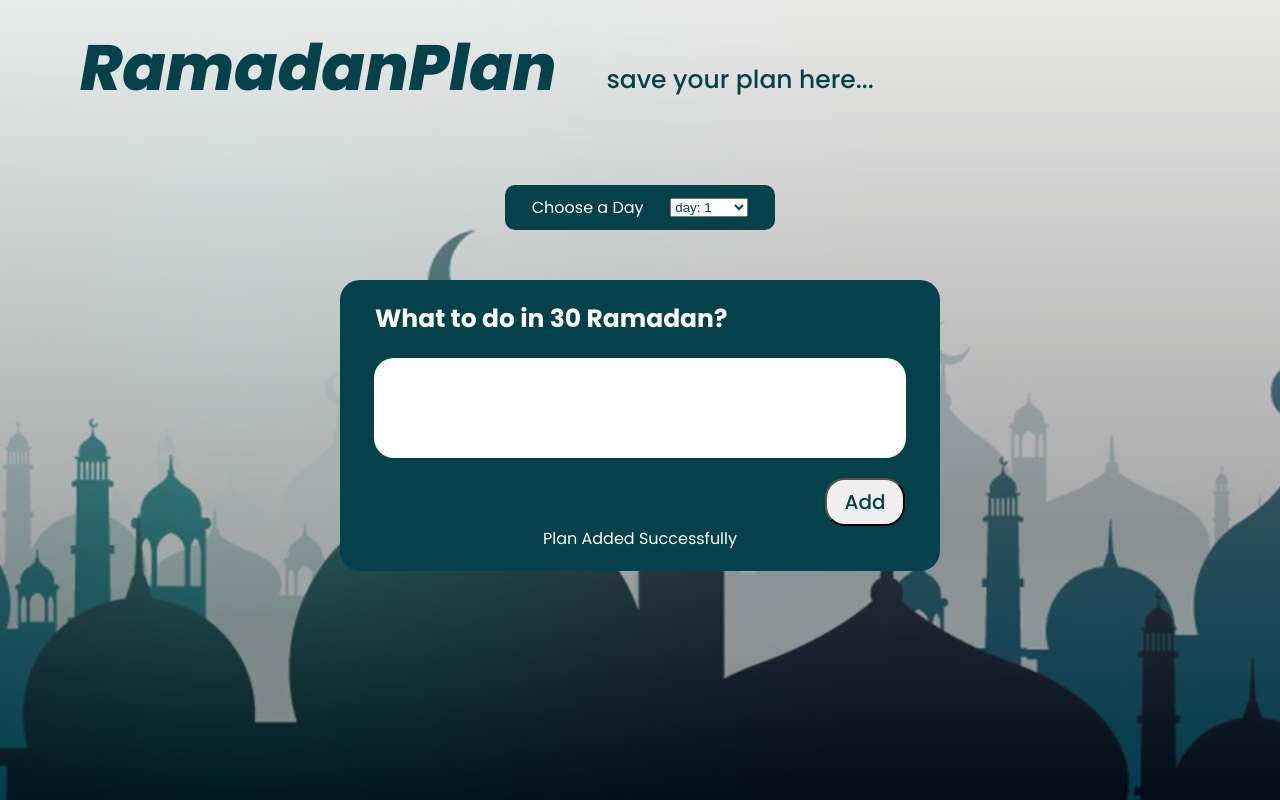
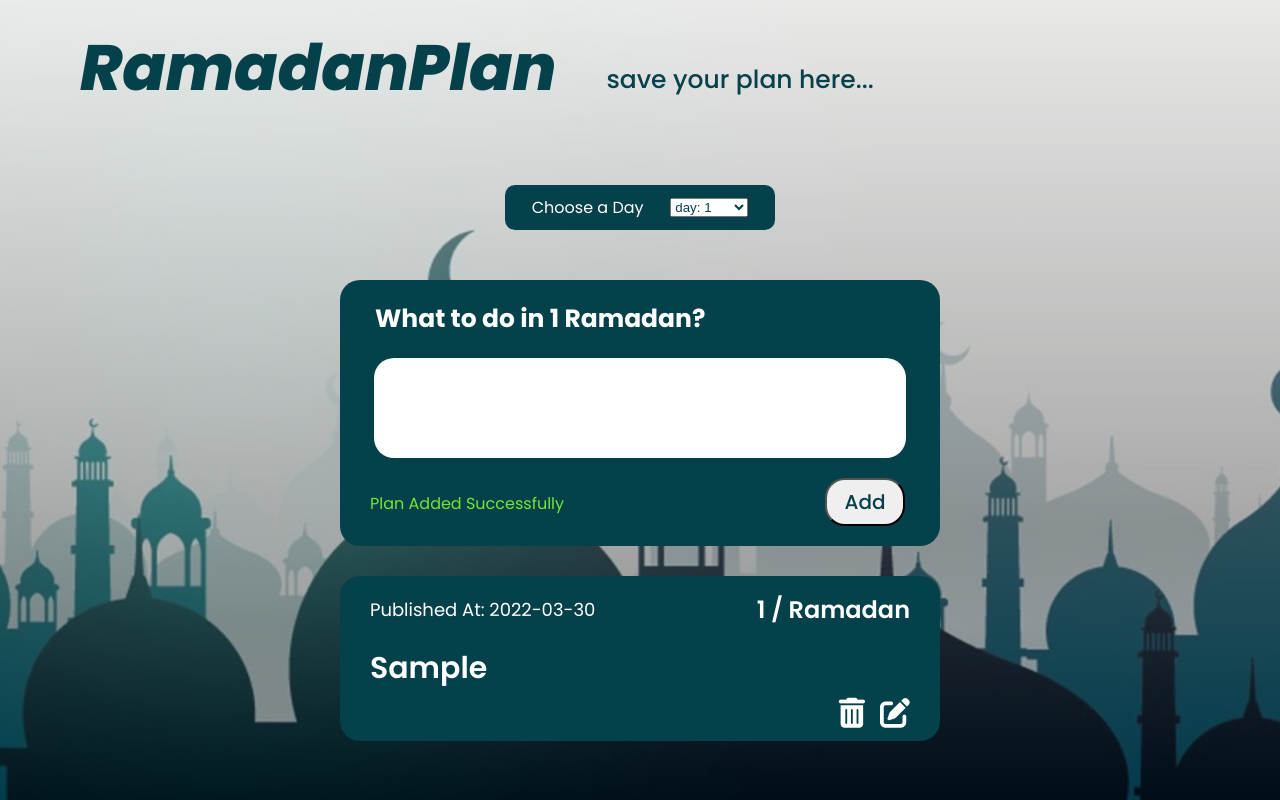
Before and after one commit to GSG-G11/Ramadan-Plan, a React (Create React App) app: page / in a window 1280 px wide. Both pictures are taken after typing "Sample" into the empty fields and a click on the button "Add". Built offline with nearby package versions, Linux system fonts and the light colour scheme.

Commit message:
handle add plan Relates #5

```diff
--- a/public/index.html
+++ b/public/index.html
@@ -8,11 +8,15 @@
       name="description"
       content="Web site created using create-react-app"
     />
+    <script
+      src="https://kit.fontawesome.com/57c783de70.js"
+      crossorigin="anonymous"
+    ></script>
     <!-- <link rel="apple-touch-icon" href="%PUBLIC_URL%/logo192.png" /> -->
-      <!-- <link rel="manifest" href="%PUBLIC_URL%/manifest.json" /> -->
-      <title>Ramadan-Plan</title>
+    <!-- <link rel="manifest" href="%PUBLIC_URL%/manifest.json" /> -->
+    <title>Ramadan-Plan</title>
   </head>
   <body>
     <div id="root"></div>
-   </body>
+  </body>
 </html>
--- a/src/App.css
+++ b/src/App.css
@@ -44,6 +44,7 @@ textarea {
   margin-top: 50px;
 }
 .textarea-container {
+  position: relative;
   border-radius: 20px;
   background-color: #05414a;
   color: #fff;
@@ -59,6 +60,11 @@ textarea {
   font-weight: bold;
   font-size: 25px;
   align-self: flex-start;
+}
+.textarea-container p {
+  position: absolute;
+  bottom: 30px;
+  left: 30px;
 }
 .textarea-container textarea {
   margin-top: 20px;
@@ -97,3 +103,47 @@ textarea {
   font-family: Arial;
   color: #05414a;
 }
+
+.cards-container {
+  margin-top: 30px;
+  display: flex;
+  flex-direction: column-reverse;
+}
+.card {
+  margin-bottom: 20px;
+  position: relative;
+  display: flex;
+  width: 600px;
+  background-color: #05414a;
+  border-radius: 20px;
+  color: #fff;
+  padding: 20px 30px;
+  padding-bottom: 50px;
+}
+
+.published-at {
+  position: absolute;
+  left: 30px;
+  font-size: 18px;
+}
+.date {
+  position: absolute;
+  right: 30px;
+  top: 16px;
+  font-size: 24px;
+  font-weight: 600;
+}
+.text {
+  margin-top: 50px;
+  font-size: 30px;
+  font-weight: 600;
+}
+.icons {
+  position: absolute;
+  bottom: 10px;
+  right: 30px;
+}
+.icon {
+  margin-left: 15px;
+  font-size: 30px;
+}
--- a/src/App.jsx
+++ b/src/App.jsx
@@ -3,26 +3,32 @@ import Day from './Components/DayComponent';
 
 import './App.css';
 import TextAreaComponent from './Components/TextAreaComponent';
+import Card from './Components/Card';
 class App extends Component {
   state = {
-    text: '',
     isTextAdded: false,
     isTextMoreThanFive: false,
     day: 1,
+    data: [],
+    addedText: '',
+    addedDay: 1,
   };
-  handleOnTextAdded = () => {
-    const { text } = this.state;
-    this.setState({
-      isTextAdded: text.length >= 5 ? true : false,
-      text: '',
+
+  handleOnTextAdded = (value) => {
+    const { addedText, day } = this.state;
+    this.setState((prevState) => {
+      return {
+        isTextAdded: addedText.length >= 5 ? true : false,
+        data: [...prevState.data, { addedText, addedDay: day }],
+        addedText: '',
+      };
     });
   };
-  handleOnTextChanged = (value) => {
+  handleOnTextChanged = ({ target }) => {
     this.setState({
-      text: value,
+      addedText: target.value,
     });
   };
-
   handleDayChange = (value) => {
     this.setState({
       day: value,
@@ -30,8 +36,7 @@ class App extends Component {
   };
 
   render() {
-    const { text, isTextAdded } = this.state;
-    console.log(text, isTextAdded);
+    const { addedText, isTextAdded, data, addedDay, day } = this.state;
     return (
       <>
         <div className="main-section">
@@ -40,13 +45,21 @@ class App extends Component {
         </div>
         <div className="form-section">
           <form className="form">
-            <Day handleDayChange={this.handleDayChange} day={this.state.day} />
+            <Day handleDayChange={this.handleDayChange} addedDay={addedDay} />
 
             <TextAreaComponent
               handleOnTextAdded={this.handleOnTextAdded}
+              isTextAdded={isTextAdded}
+              addedDay={addedDay}
+              addedText={addedText}
               handleOnTextChanged={this.handleOnTextChanged}
-              text={text}
+              day={day}
+            />
+            <Card
+              addedDay={addedDay}
               isTextAdded={isTextAdded}
+              addedText={addedText}
+              data={data}
             />
           </form>
         </div>
--- /dev/null
+++ b/src/Components/Card.jsx
@@ -0,0 +1,25 @@
+import React from 'react';
+
+function Card({ data, isTextAdded }) {
+  return (
+    <div className="cards-container">
+      {data.map((plan, index) => {
+        return (
+          <div className="card" key={index}>
+            <p className="published-at">
+              Published At: {`${new Date().toJSON().slice(0, 10)}`}
+            </p>
+            <p className="date">{plan.addedDay} / Ramadan</p>
+            <p className="text">{plan.addedText}</p>
+            <div className="icons">
+              <i className="icon fa fa-trash"></i>
+              <i className="icon fas fa-edit"></i>
+            </div>
+          </div>
+        );
+      })}
+    </div>
+  );
+}
+
+export default Card;
--- a/src/Components/TextAreaComponent.jsx
+++ b/src/Components/TextAreaComponent.jsx
@@ -3,32 +3,43 @@ import React from 'react';
 function TextAreaComponent({
   handleOnTextAdded,
   handleOnTextChanged,
-  text,
+  addedText,
   isTextAdded,
+  day,
 }) {
   return (
     <div className="textarea-container">
       <label className="textarea-label" htmlFor="ramadan-todo">
-        What to do in 30 Ramadan?
+        What to do in {day} Ramadan?
       </label>
       <textarea
         name="ramadan-todo"
-        value={text}
-        onChange={(e) => {
-          handleOnTextChanged(e.target.value);
-        }}
+        value={addedText}
+        onChange={handleOnTextChanged}
       ></textarea>
       <input
         type="button"
         value="Add"
-        onClick={() => {
+        onClick={(e) => {
           handleOnTextAdded();
         }}
       />
       {isTextAdded ? (
-        <p>Plan Added Successfully</p>
+        <p
+          style={{
+            color: '#73E831',
+          }}
+        >
+          Plan Added Successfully
+        </p>
       ) : (
-        <p>Plan Text Should Be More Than 5 Characters</p>
+        <p
+          style={{
+            color: '#fa1100',
+          }}
+        >
+          Text Should Be More Than 5 Characters
+        </p>
       )}
     </div>
   );
```
